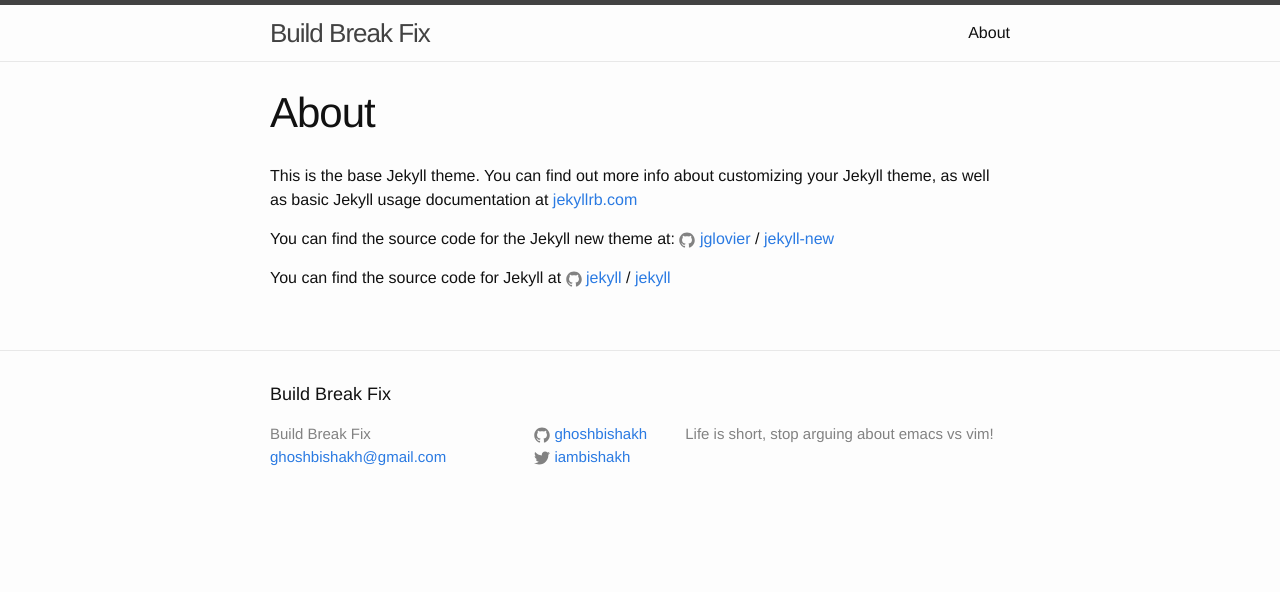
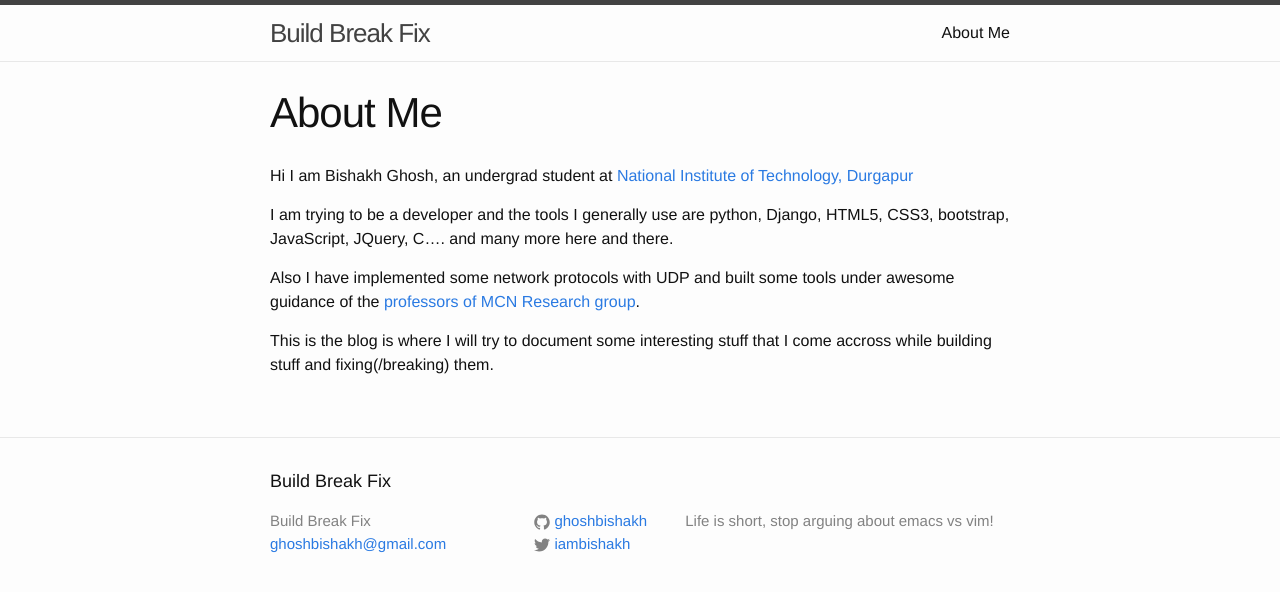
Before and after one commit to ghoshbishakh/blog, a Jekyll site: the page built from about.md, in a window 1280 px wide. Shown: the top 592 px of the page. Built offline with Jekyll 4.4.1, drawn with Linux system fonts in a browser that asks for light colours.

Commit message:
Updated Site

```diff
--- a/about.md
+++ b/about.md
@@ -1,15 +1,13 @@
 ---
 layout: page
-title: About
+title: About Me
 permalink: /about/
 ---
 
-This is the base Jekyll theme. You can find out more info about customizing your Jekyll theme, as well as basic Jekyll usage documentation at [jekyllrb.com](http://jekyllrb.com/)
+Hi I am Bishakh Ghosh, an undergrad student at [National Institute of Technology, Durgapur](http://nitdgp.ac.in)
 
-You can find the source code for the Jekyll new theme at:
-{% include icon-github.html username="jglovier" %} /
-[jekyll-new](https://github.com/jglovier/jekyll-new)
+I am trying to be a developer and the tools I generally use are python, Django, HTML5, CSS3, bootstrap, JavaScript, JQuery, C.... and many more here and there.
 
-You can find the source code for Jekyll at
-{% include icon-github.html username="jekyll" %} /
-[jekyll](https://github.com/jekyll/jekyll)
+Also I have implemented some network protocols with UDP and built some tools under awesome guidance of the [professors of MCN Research group](http://www.nitdgp.ac.in/MCN-RG/mcn-rg.html).
+
+This is the blog is where I will try to document some interesting stuff that I come accross while building stuff and fixing(/breaking) them.
```
